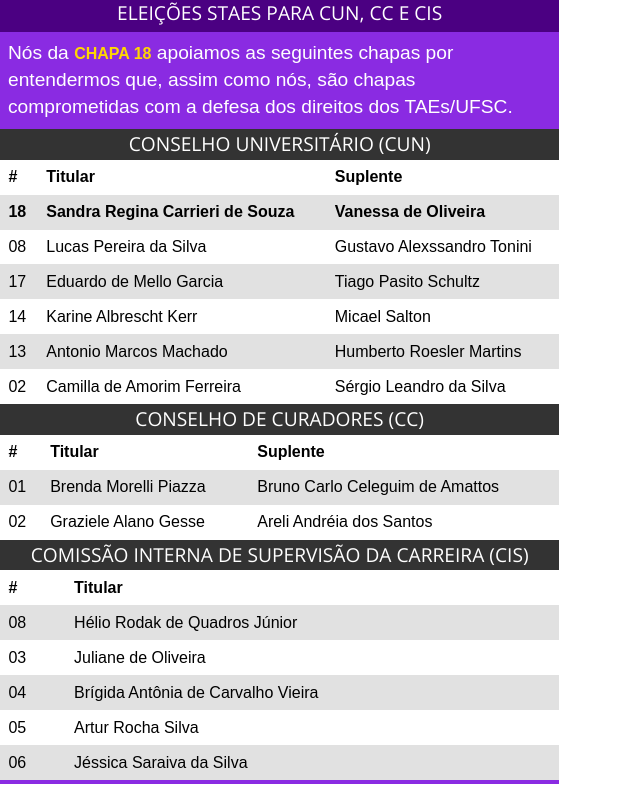
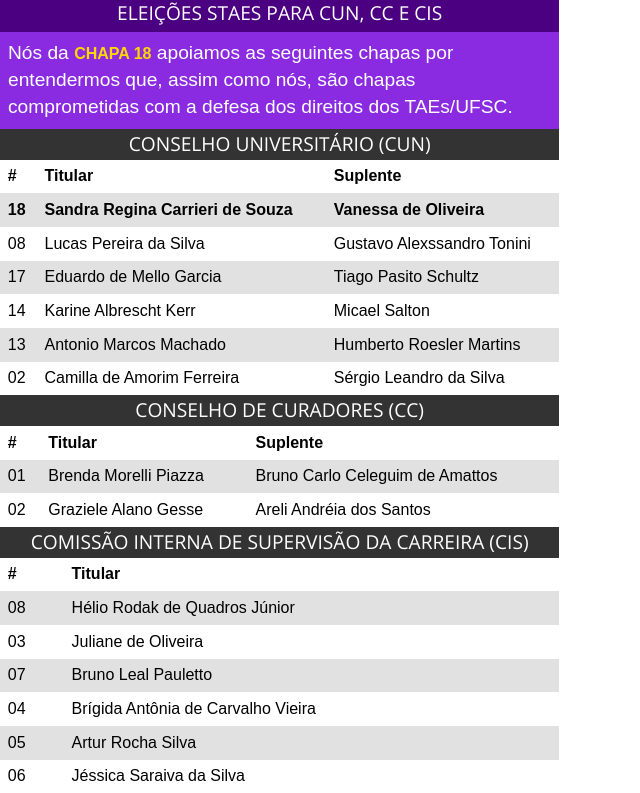
Before and after one commit to lucasPereira/eleicoes-cun-sandra, a plain HTML site: page index.html in a window 1280 px wide. Shown: the part 796-1589 px from the top of the page, without its empty margins (0-640 px from the left). Drawn offline with nearby package versions, Linux system fonts and the light colour scheme.

Commit message:
Adição do Bruno

```diff
--- a/estilo.css
+++ b/estilo.css
@@ -143,6 +143,6 @@
 .apoios > table th,
 .apoios > table td {
 	font-family: sans-serif;
-	padding: 0.53rem;
+	padding: 0.49rem;
 	text-align: left;
 }
--- a/index.html
+++ b/index.html
@@ -85,6 +85,7 @@
 					<tr><th>#</th><th>Titular</th></tr>
 					<tr><td>08</td><td>Hélio Rodak de Quadros Júnior</td></tr>
 					<tr><td>03</td><td>Juliane de Oliveira</td></tr>
+					<tr><td>07</td><td>Bruno Leal Pauletto</td></tr>
 					<tr><td>04</td><td>Brígida Antônia de Carvalho Vieira</td></tr>
 					<tr><td>05</td><td>Artur Rocha Silva</td></tr>
 					<tr><td>06</td><td>Jéssica Saraiva da Silva</td></tr>
```
